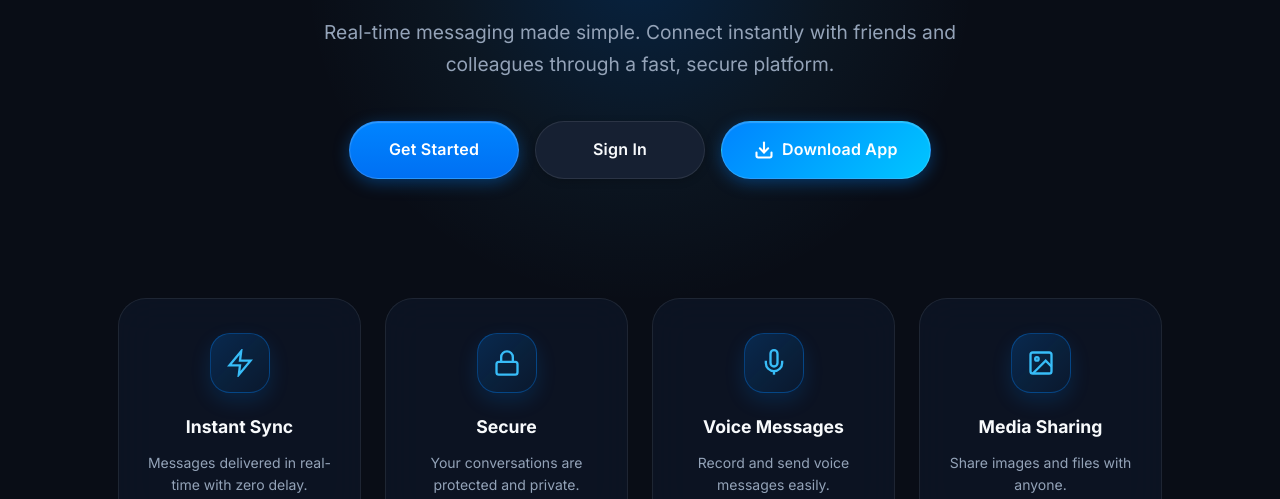
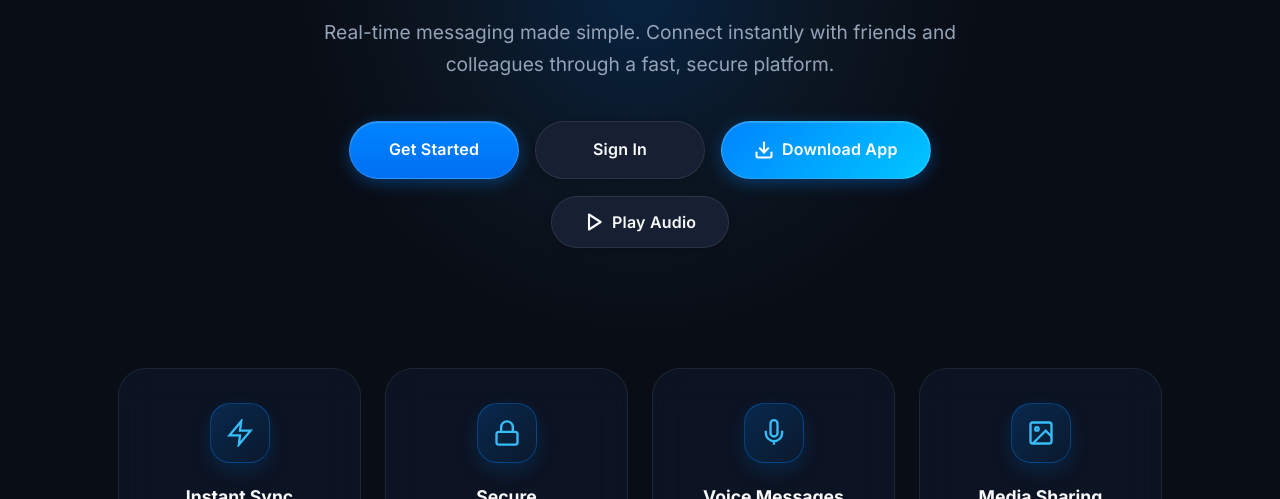
Before and after one commit to railway1012-commits/synch-web, a website: page frontend/index.html in a window 1280 px wide. Shown: the part 301-800 px from the top of the page. Drawn offline with nearby package versions, Linux system fonts and the light colour scheme; no server answers.

Commit message:
feat: play-audio button under Download App on landing page

```diff
--- a/frontend/index.html
+++ b/frontend/index.html
@@ -244,6 +244,15 @@
             <span>Download App</span>
           </a>
         </div>
+        <div style="margin-top: 18px; display: flex; justify-content: center;">
+          <button type="button" id="atwAudioBtn" class="btn btn-secondary btn-lg" style="display: inline-flex; align-items: center; justify-content: center; gap: 8px;" onclick="toggleAtwAudio()">
+            <svg viewBox="0 0 24 24" width="20" height="20" fill="none" stroke="currentColor" stroke-width="2.5" stroke-linecap="round" stroke-linejoin="round">
+              <polygon points="6 3 20 12 6 21 6 3"/>
+            </svg>
+            <span id="atwAudioLabel">Play Audio</span>
+          </button>
+        </div>
+        <audio id="atwAudio" src="/assets/atw-n.wav" preload="none"></audio>
       </div>
     </main>
 
@@ -300,6 +309,24 @@
   <script src="js/socket.js"></script>
   <script>
     try { document.getElementById('copyrightYear').textContent = new Date().getFullYear(); } catch (e) {}
+    function toggleAtwAudio() {
+      const a = document.getElementById('atwAudio');
+      const label = document.getElementById('atwAudioLabel');
+      if (!a || !label) return;
+      if (a.paused) {
+        a.currentTime = 0;
+        a.play().catch(function () {});
+        label.textContent = 'Stop';
+      } else {
+        a.pause();
+        a.currentTime = 0;
+        label.textContent = 'Play Audio';
+      }
+    }
+    document.getElementById('atwAudio')?.addEventListener('ended', function () {
+      const label = document.getElementById('atwAudioLabel');
+      if (label) label.textContent = 'Play Audio';
+    });
     const token = sessionStorage.getItem('synch_token') || localStorage.getItem('synch_token');
     if (token) {
       window.location.href = '/chat';
```
Also changed, not shown: 1 other file.
